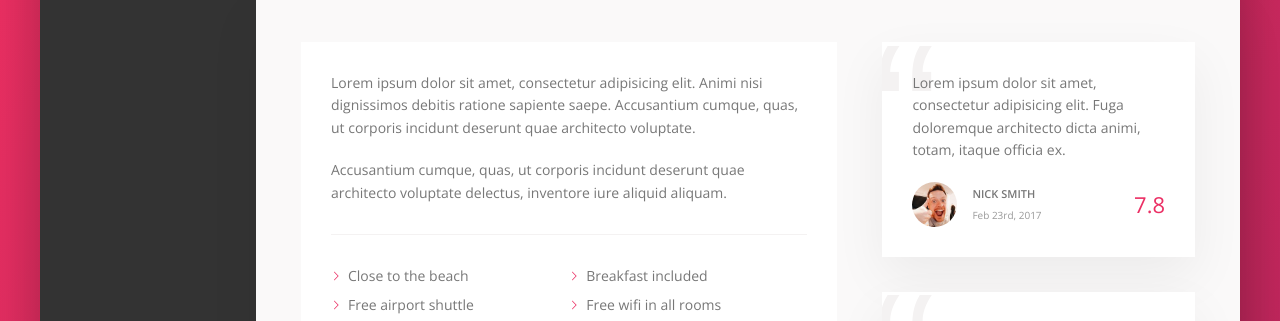
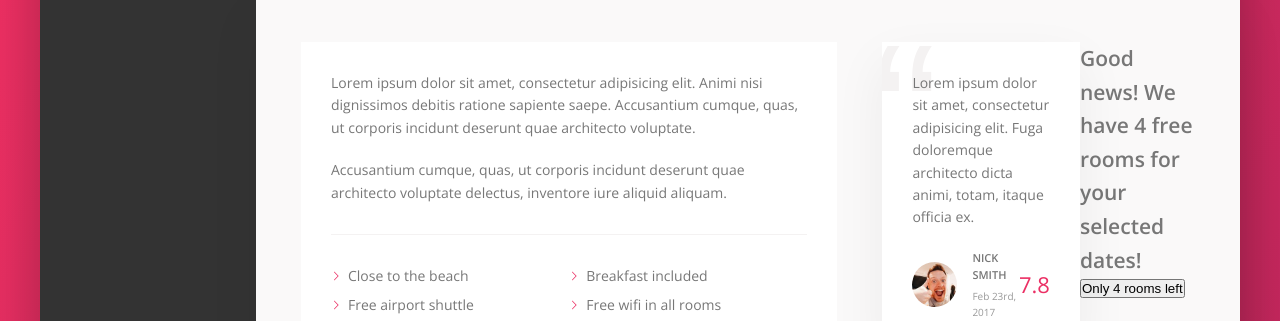
Before and after one commit to belie369/trillo, a website: page index.html in a window 1280 px wide. Shown: the part 605-926 px from the top of the page. Drawn offline with nearby package versions, Linux system fonts and the light colour scheme.

Commit message:
Added a HTML structure for CTA section

```diff
--- a/index.html
+++ b/index.html
@@ -187,6 +187,12 @@
                         </figure>
                         <button class="btn-inline">Show all <span>&rarr;</span></button>
                     </div>
+                    <div class="cta">
+                        <h2 class="cta__book-now">Good news! We have 4 free rooms for your selected dates!</h2>
+                        <button class="btn">
+                            Only 4 rooms left
+                        </button>
+                    </div>
                 </div>
             </main>
         </div>
```
